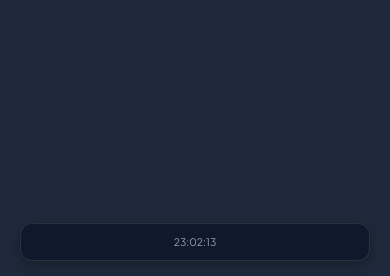
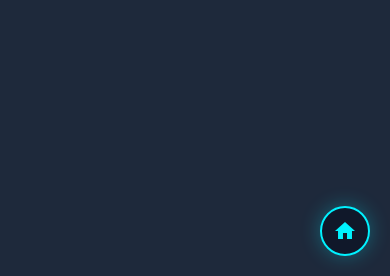
Before and after one commit to cavallinilorenzo/street-lighting-predictive-maintenance, a Django app: template core/templates/core/mappa.html in a window 390 px wide. Shown: the part 568-844 px from the top of the page. Run offline with Django 5.2, Linux system fonts and the light colour scheme; the template is opened without the code that fills it: most values are stand-ins (such as "Sample title", 1, 10 or a date in 2020); some libraries are stand-ins or nearby versions.

Commit message:
nani soreeee

```diff
--- a/core/templates/core/dashboard.html
+++ b/core/templates/core/dashboard.html
@@ -170,10 +170,6 @@
         console.error("Errore nel caricamento del grafico:", error);
     }
 </script>
-
-</body>
-</html>
-
 <a href="{% url 'index' %}" class="btn-home-floating" title="Torna alla Home">
     <span class="material-icons">home</span>
 </a>
@@ -224,3 +220,5 @@
         }
     }
 </style>
+</body>
+</html>
--- a/core/templates/core/mappa.html
+++ b/core/templates/core/mappa.html
@@ -6,6 +6,7 @@
     <title>Mappa Live Lampioni</title>
 
     <link href="https://fonts.googleapis.com/css2?family=Plus+Jakarta+Sans:wght@400;600;800&display=swap" rel="stylesheet">
+    <link href="https://fonts.googleapis.com/icon?family=Material+Icons" rel="stylesheet">
     <link rel="stylesheet" href="https://stackpath.bootstrapcdn.com/bootstrap/4.5.0/css/bootstrap.min.css">
     <link rel="icon" type="image/png" href="{% static 'core/favicon.png' %}">
 
@@ -13,7 +14,7 @@
         :root {
             --bg-dark: #0f172a;
             --accent: #00f2ff;
-            --header-height: 60px; /* Ridotto leggermente per default */
+            --header-height: 60px;
         }
 
         body, html {
@@ -58,6 +59,9 @@
             white-space: nowrap;
         }
 
+        /* Link nel titolo per tornare home (alternativa al bottone) */
+        .brand a { text-decoration: none; }
+
         .status-pill {
             background: rgba(0, 242, 255, 0.1);
             border: 1px solid var(--accent);
@@ -79,7 +83,7 @@
             left: 0;
             right: 0;
             width: 100%;
-            background: #1e293b; /* Placeholder color mentre carica */
+            background: #1e293b;
         }
 
         /* Forza Folium/Leaflet */
@@ -93,54 +97,76 @@
         .map-overlay-info {
             position: absolute;
             bottom: 20px;
-            right: 20px;
+            left: 20px; /* Spostato a sinistra per non coprire il bottone home */
             background: rgba(15, 23, 42, 0.85);
             backdrop-filter: blur(5px);
-            padding: 10px 14px;
+            padding: 8px 12px;
             border-radius: 12px;
             border: 1px solid rgba(255,255,255,0.1);
             color: #94a3b8;
             font-size: 0.7rem;
             pointer-events: none;
             box-shadow: 0 4px 12px rgba(0,0,0,0.3);
-            transition: all 0.3s ease;
+            z-index: 999;
         }
 
-        /* --- MEDIA QUERIES PER MOBILE --- */
+        /* --- STILE BOTTONE HOME FLOTTANTE (AGGIUNTO) --- */
+        .btn-home-floating {
+            position: fixed;
+            bottom: 30px;
+            right: 30px;
+            width: 60px;
+            height: 60px;
+            background-color: rgba(15, 23, 42, 0.9);
+            border: 2px solid var(--accent);
+            border-radius: 50%;
+            display: flex;
+            align-items: center;
+            justify-content: center;
+            color: var(--accent);
+            box-shadow: 0 0 20px rgba(0, 242, 255, 0.3);
+            z-index: 9999; /* Sopra la mappa */
+            transition: all 0.3s cubic-bezier(0.175, 0.885, 0.32, 1.275);
+            text-decoration: none;
+        }
 
+        .btn-home-floating:hover {
+            transform: scale(1.1) rotate(-10deg);
+            background-color: var(--accent);
+            color: #0f172a;
+            box-shadow: 0 0 30px rgba(0, 242, 255, 0.8);
+            text-decoration: none;
+        }
+
+        .btn-home-floating .material-icons {
+            font-size: 32px;
+        }
+
+        /* --- MEDIA QUERIES --- */
         @media (max-width: 576px) {
-            :root {
-                --header-height: 55px;
+            :root { --header-height: 55px; }
+            .brand h1 { font-size: 0.8rem; }
+
+            .status-pill { padding: 4px 6px; }
+            .status-pill span { display: none; } /* Nasconde testo lungo */
+            .status-pill::after { content: 'LIVE'; } /* Testo breve */
+
+            /* Adattamento bottone home su mobile */
+            .btn-home-floating {
+                bottom: 20px;
+                right: 20px;
+                width: 50px;
+                height: 50px;
             }
+            .btn-home-floating .material-icons { font-size: 24px; }
 
-            .brand h1 {
-                font-size: 0.8rem;
-            }
-
-            /* Nascondiamo il testo "SQL LIVE FEED" se lo schermo è troppo piccolo, lasciamo solo la pillola e il pallino */
-            .status-pill {
-                padding: 4px 6px;
-            }
-            .status-pill span {
-                display: none; /* Nasconde il testo */
-            }
-            .status-pill::after {
-                content: 'LIVE'; /* Testo abbreviato per mobile */
-            }
-
-            .map-overlay-info {
-                left: 20px; /* Su mobile diventa full width o quasi */
-                right: 20px;
-                text-align: center;
-                bottom: 15px;
-                font-size: 0.65rem;
-            }
+            /* Spostiamo l'info overlay in alto o lo nascondiamo se copre troppo */
+            .map-overlay-info { display: none; }
         }
 
         /* Animazione Pulse */
         .pulse {
-            width: 7px;
-            height: 7px;
+            width: 7px; height: 7px;
             background: var(--accent);
             border-radius: 50%;
             box-shadow: 0 0 8px var(--accent);
@@ -158,7 +184,7 @@
 
 <header>
     <div class="brand">
-        <a href="{% url 'index' %}"><h1>SmartCity <span style="color: var(--accent)">Map</span></h1></a>
+        <a href="{% url 'index' %}" style="text-decoration:none;"><h1>SmartCity <span style="color: var(--accent)">Map</span></h1></a>
         <div class="status-pill">
             <div class="pulse"></div> <span>SQL LIVE FEED</span>
         </div>
@@ -173,6 +199,10 @@
     <span class="d-none d-sm-inline">Sincronizzato con DB SQL • </span> <span id="clock"></span>
 </div>
 
+<a href="{% url 'index' %}" class="btn-home-floating" title="Torna alla Home">
+    <span class="material-icons">home</span>
+</a>
+
 <script>
     function updateClock() {
         const now = new Date();
```
Also changed, not shown: core/templates/core/lampione_asset.html (+43 -6 lines).
